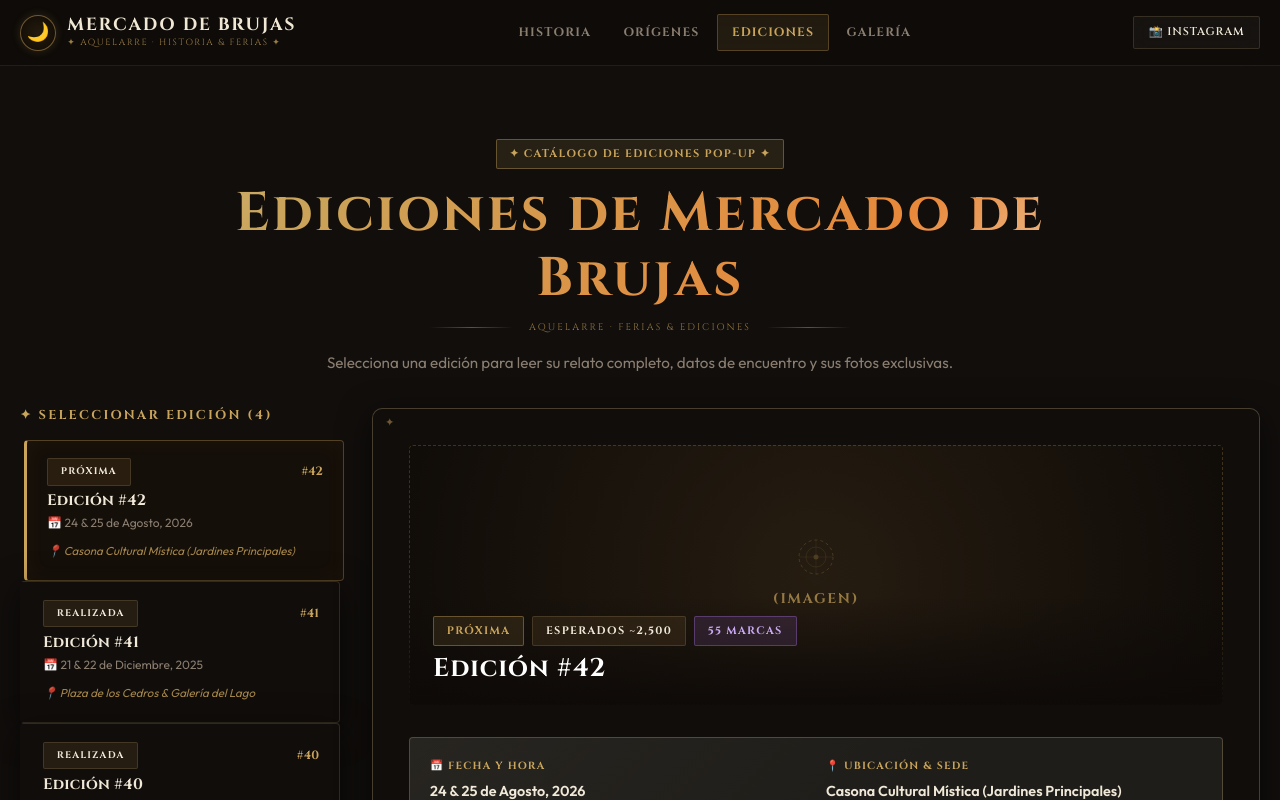
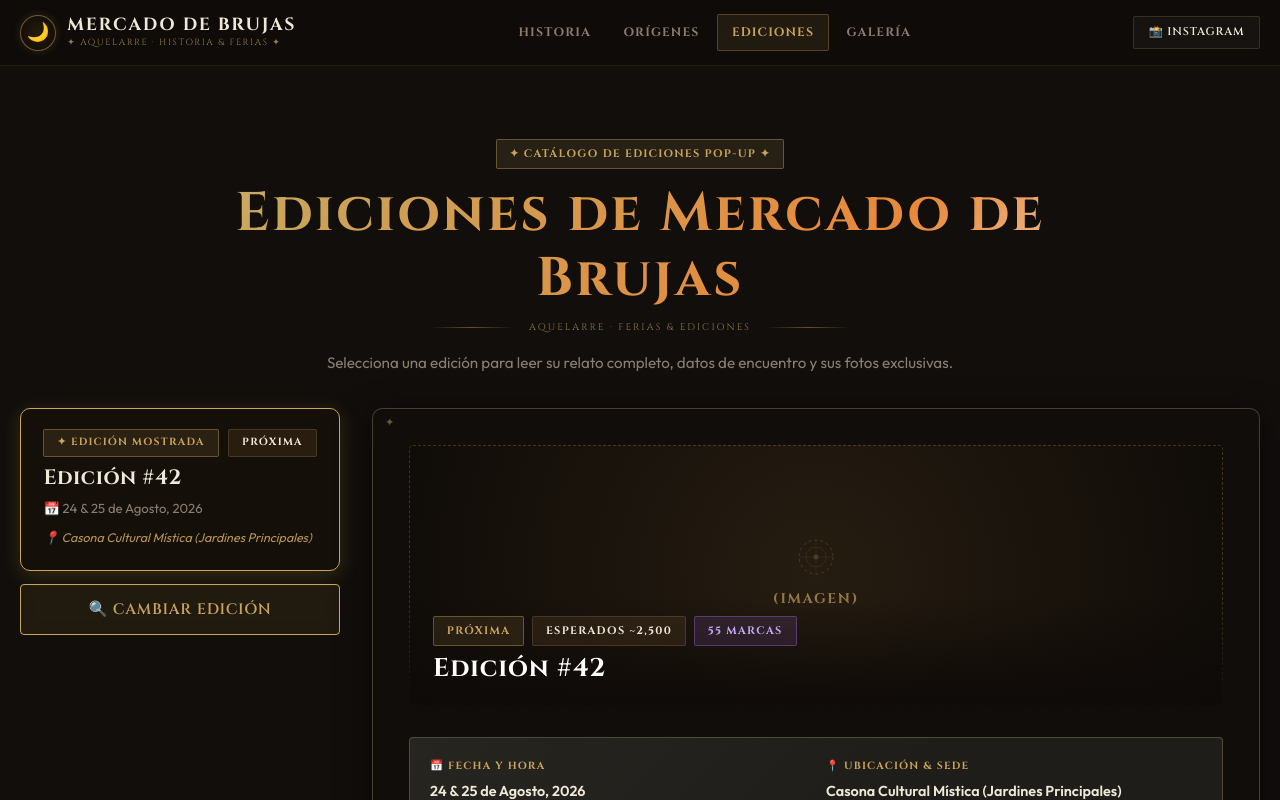
Before and after one commit to Ackyul/mercado-de-brujas, a Next.js app in the folder frontend/: page /ediciones in a window 1280 px wide. Shown: the top 800 px of the page. Built offline with nearby package versions, Linux system fonts and the light colour scheme.

Commit message:
Mercado de brujas

```diff
--- a/frontend/src/app/ediciones/page.tsx
+++ b/frontend/src/app/ediciones/page.tsx
@@ -1,6 +1,6 @@
 "use client";
 
-import React, { useState } from "react";
+import React, { useState, useEffect } from "react";
 import Header from "../components/Header";
 import ImagePlaceholder from "../components/ImagePlaceholder";
 import { EDITIONS_DATA, Edition, EditionPhoto } from "../data/editionsData";
@@ -8,6 +8,44 @@ import { EDITIONS_DATA, Edition, EditionPhoto } from "../data/editionsData";
 export default function EdicionesPage() {
   const [selectedEdition, setSelectedEdition] = useState<Edition>(EDITIONS_DATA[0]);
   const [lightboxPhoto, setLightboxPhoto] = useState<EditionPhoto | null>(null);
+  const [isModalOpen, setIsModalOpen] = useState<boolean>(false);
+  const [searchQuery, setSearchQuery] = useState<string>("");
+
+  // Sync state with URL search params on mount & window navigation
+  useEffect(() => {
+    if (typeof window !== "undefined") {
+      const params = new URLSearchParams(window.location.search);
+      const slugParam = params.get("slug");
+      if (slugParam) {
+        const ed = EDITIONS_DATA.find((item) => item.slug === slugParam);
+        if (ed) setSelectedEdition(ed);
+      }
+    }
+  }, []);
+
+  const handleSelectEdition = (ed: Edition) => {
+    setSelectedEdition(ed);
+    setIsModalOpen(false);
+    setSearchQuery("");
+    if (typeof window !== "undefined") {
+      const url = new URL(window.location.href);
+      url.searchParams.set("slug", ed.slug);
+      window.history.pushState({}, "", url.toString());
+    }
+  };
+
+  const filteredEditions = EDITIONS_DATA.filter((ed) => {
+    const q = searchQuery.toLowerCase().trim();
+    if (!q) return true;
+    return (
+      ed.title.toLowerCase().includes(q) ||
+      ed.date.toLowerCase().includes(q) ||
+      ed.location.toLowerCase().includes(q) ||
+      ed.city.toLowerCase().includes(q) ||
+      ed.status.toLowerCase().includes(q) ||
+      ed.number.toString().includes(q)
+    );
+  });
 
   return (
     <div
@@ -79,109 +117,72 @@ export default function EdicionesPage() {
           alignItems: "start",
         }}
       >
-        {/* Left: edition selector */}
-        <div className="ediciones-sidebar" style={{ display: "flex", flexDirection: "column", gap: "0.75rem" }}>
-          {/* Mobile dropdown selector */}
-          <div className="ediciones-mobile-dropdown-wrap">
-            <label
+        {/* Left / Top: Active edition display box & Cambiar edición button */}
+        <div className="ediciones-sidebar" style={{ display: "flex", flexDirection: "column", gap: "0.85rem" }}>
+          {/* Active Edition Display Card */}
+          <div
+            onClick={() => setIsModalOpen(true)}
+            className="glass-card-gold active-edition-card"
             style={{
-                fontFamily: "var(--font-serif)",
-                fontSize: "0.72rem",
-                letterSpacing: "0.15em",
-                textTransform: "uppercase",
-                color: "var(--accent-gold)",
-                display: "block",
-                marginBottom: "0.35rem",
-                fontWeight: 600,
+              padding: "1.25rem 1.4rem",
+              cursor: "pointer",
+              borderRadius: "var(--radius-md)",
+              border: "1px solid var(--accent-gold)",
+              boxShadow: "0 4px 20px rgba(212, 175, 55, 0.2)",
+              transition: "all 0.25s ease",
             }}
           >
-              ✦ Elige una Edición ({EDITIONS_DATA.length}):
-            </label>
-            <select
-              className="ediciones-mobile-select"
-              value={selectedEdition.id}
-              onChange={(e) => {
-                const ed = EDITIONS_DATA.find((item) => item.id === e.target.value);
-                if (ed) setSelectedEdition(ed);
-              }}
-            >
-              {EDITIONS_DATA.map((ed) => (
-                <option key={ed.id} value={ed.id} style={{ background: "#18120e", color: "#f0e6d2" }}>
-                  {ed.number > 0 ? `Edición #${ed.number}` : ed.title} · {ed.status}
-                </option>
-              ))}
-            </select>
+            <div style={{ display: "flex", justifyContent: "space-between", alignItems: "center", marginBottom: "0.5rem" }}>
+              <span className="badge badge-gold" style={{ fontSize: "0.65rem" }}>
+                ✦ Edición Mostrada
+              </span>
+              <span className="badge" style={{ fontSize: "0.65rem" }}>
+                {selectedEdition.status}
+              </span>
             </div>
 
             <h2
-            className="ediciones-sidebar-title"
               style={{
                 fontFamily: "var(--font-serif)",
-              fontSize: "0.8rem",
-              letterSpacing: "0.18em",
-              textTransform: "uppercase",
-              color: "var(--accent-gold)",
-              marginBottom: "0.25rem",
+                fontSize: "1.3rem",
+                color: "var(--text-main)",
+                letterSpacing: "0.03em",
+                marginBottom: "0.4rem",
               }}
             >
-            ✦ Seleccionar Edición ({EDITIONS_DATA.length})
+              {selectedEdition.title}
             </h2>
 
-          <div className="ediciones-selector-container">
-            {EDITIONS_DATA.map((ed) => {
-              const isSelected = selectedEdition.id === ed.id;
-              return (
-                <div
-                  key={ed.id}
-                  onClick={() => setSelectedEdition(ed)}
-                  className={`edition-selector-item ${isSelected ? "glass-card-gold active" : "glass-panel"}`}
+            <p style={{ fontSize: "0.82rem", color: "var(--text-muted)", marginBottom: "0.25rem" }}>
+              📅 {selectedEdition.date}
+            </p>
+
+            <span style={{ fontSize: "0.78rem", color: "var(--accent-gold)", fontStyle: "italic", opacity: 0.9 }}>
+              📍 {selectedEdition.location}
+            </span>
+          </div>
+
+          {/* Button: Cambiar Edición */}
+          <button
+            onClick={() => setIsModalOpen(true)}
+            className="btn-secondary btn-cambiar-edicion"
             style={{
-                    padding: "1.1rem 1.25rem",
+              width: "100%",
+              padding: "0.85rem 1.25rem",
+              display: "flex",
+              alignItems: "center",
+              justifyContent: "center",
+              gap: "0.5rem",
+              fontSize: "0.95rem",
+              fontWeight: 600,
+              fontFamily: "var(--font-serif)",
+              letterSpacing: "0.05em",
               cursor: "pointer",
               borderRadius: "var(--radius-sm)",
-                    borderLeft: `3px solid ${isSelected ? "var(--accent-gold)" : "transparent"}`,
-                    transition: "all 0.2s ease",
-                    transform: isSelected ? "translateX(4px)" : "none",
             }}
           >
-                  <div className="edition-selector-header" style={{ display: "flex", justifyContent: "space-between", alignItems: "center", marginBottom: "0.35rem" }}>
-                    <span className="badge" style={{ fontSize: "0.6rem" }}>{ed.status}</span>
-                    <span
-                      style={{
-                        fontFamily: "var(--font-serif)",
-                        fontSize: "0.75rem",
-                        color: "var(--accent-gold)",
-                        fontWeight: 700,
-                      }}
-                    >
-                      {ed.number > 0 ? `#${ed.number}` : "Especial"}
-                    </span>
-                  </div>
-                  <h3
-                    className="edition-selector-title"
-                    style={{
-                      fontFamily: "var(--font-serif)",
-                      fontSize: "0.95rem",
-                      letterSpacing: "0.02em",
-                      color: "var(--text-main)",
-                      marginBottom: "0.2rem",
-                    }}
-                  >
-                    {ed.title}
-                  </h3>
-                  <span className="mobile-pill-label" style={{ display: "none" }}>
-                    ● {ed.number > 0 ? `#${ed.number}` : ed.title} ({ed.status})
-                  </span>
-                  <p className="edition-selector-date" style={{ fontSize: "0.75rem", color: "var(--text-muted)", marginBottom: "0.2rem" }}>
-                    📅 {ed.date}
-                  </p>
-                  <span className="edition-selector-location" style={{ fontSize: "0.72rem", color: "var(--accent-gold)", fontStyle: "italic", opacity: 0.8 }}>
-                    📍 {ed.location}
-                  </span>
-                </div>
-              );
-            })}
-          </div>
+            🔍 Cambiar Edición
+          </button>
         </div>
 
         {/* Right: edition details */}
@@ -452,6 +453,187 @@ export default function EdicionesPage() {
         </div>
       )}
 
+      {/* Modal Overlay for Edition Selection with Live Search */}
+      {isModalOpen && (
+        <div
+          className="ediciones-modal-overlay"
+          style={{
+            position: "fixed",
+            inset: 0,
+            zIndex: 1100,
+            backgroundColor: "rgba(6, 4, 3, 0.92)",
+            backdropFilter: "blur(16px)",
+            display: "flex",
+            alignItems: "center",
+            justifyContent: "center",
+            padding: "1.25rem",
+          }}
+          onClick={() => setIsModalOpen(false)}
+        >
+          <div
+            className="ediciones-modal-content glass-panel ornate-frame"
+            style={{
+              maxWidth: "720px",
+              width: "100%",
+              maxHeight: "88vh",
+              display: "flex",
+              flexDirection: "column",
+              borderRadius: "var(--radius-md)",
+              position: "relative",
+              overflow: "hidden",
+              backgroundColor: "rgba(18, 12, 9, 0.98)",
+              border: "1px solid var(--border-gold)",
+              boxShadow: "0 10px 40px rgba(0, 0, 0, 0.8)",
+            }}
+            onClick={(e) => e.stopPropagation()}
+          >
+            {/* Modal Header */}
+            <div
+              style={{
+                padding: "1.25rem 1.5rem 1rem",
+                borderBottom: "1px solid var(--border-subtle)",
+                display: "flex",
+                justifyContent: "space-between",
+                alignItems: "center",
+              }}
+            >
+              <div>
+                <span className="badge badge-gold" style={{ fontSize: "0.62rem", marginBottom: "0.25rem" }}>
+                  ✦ Aquelarre Pop-Up ✦
+                </span>
+                <h2
+                  style={{
+                    fontFamily: "var(--font-serif)",
+                    fontSize: "1.35rem",
+                    color: "var(--text-main)",
+                    letterSpacing: "0.04em",
+                  }}
+                >
+                  Seleccionar Edición
+                </h2>
+              </div>
+              <button
+                onClick={() => setIsModalOpen(false)}
+                style={{
+                  background: "rgba(255,255,255,0.05)",
+                  border: "1px solid var(--border-subtle)",
+                  borderRadius: "50%",
+                  width: "36px",
+                  height: "36px",
+                  color: "var(--text-main)",
+                  fontSize: "1.1rem",
+                  cursor: "pointer",
+                  display: "flex",
+                  alignItems: "center",
+                  justifyContent: "center",
+                }}
+              >
+                ✕
+              </button>
+            </div>
+
+            {/* Search Bar */}
+            <div style={{ padding: "1rem 1.5rem 0.5rem" }}>
+              <input
+                type="text"
+                placeholder="🔍 Buscar por número, fecha, lugar o estado (ej: 41, Diciembre, Casona)..."
+                value={searchQuery}
+                onChange={(e) => setSearchQuery(e.target.value)}
+                className="ediciones-search-input"
+                style={{
+                  width: "100%",
+                  padding: "0.75rem 1rem",
+                  borderRadius: "var(--radius-sm)",
+                  border: "1px solid var(--border-gold)",
+                  background: "rgba(10, 6, 4, 0.9)",
+                  color: "var(--text-main)",
+                  fontSize: "0.9rem",
+                  outline: "none",
+                  boxSizing: "border-box",
+                  fontFamily: "var(--font-sans)",
+                }}
+              />
+            </div>
+
+            {/* Editions List / Table */}
+            <div
+              style={{
+                padding: "0.75rem 1.5rem 1.5rem",
+                overflowY: "auto",
+                flexGrow: 1,
+              }}
+            >
+              <div style={{ display: "flex", flexDirection: "column", gap: "0.75rem" }}>
+                {filteredEditions.length > 0 ? (
+                  filteredEditions.map((ed) => {
+                    const isSelected = selectedEdition.id === ed.id;
+                    return (
+                      <div
+                        key={ed.id}
+                        onClick={() => handleSelectEdition(ed)}
+                        className={`modal-edition-item ${isSelected ? "glass-card-gold" : "glass-panel"}`}
+                        style={{
+                          padding: "1rem 1.25rem",
+                          borderRadius: "var(--radius-sm)",
+                          cursor: "pointer",
+                          display: "flex",
+                          justifyContent: "space-between",
+                          alignItems: "center",
+                          borderLeft: `4px solid ${isSelected ? "var(--accent-gold)" : "transparent"}`,
+                          transition: "all 0.2s ease",
+                        }}
+                      >
+                        <div style={{ flexGrow: 1, paddingRight: "1rem" }}>
+                          <div style={{ display: "flex", alignItems: "center", gap: "0.5rem", marginBottom: "0.25rem" }}>
+                            <span className="badge badge-gold" style={{ fontSize: "0.6rem" }}>
+                              {ed.number > 0 ? `#${ed.number}` : "Especial"}
+                            </span>
+                            <span className="badge" style={{ fontSize: "0.6rem" }}>
+                              {ed.status}
+                            </span>
+                          </div>
+                          <h3
+                            style={{
+                              fontFamily: "var(--font-serif)",
+                              fontSize: "1.05rem",
+                              color: isSelected ? "var(--accent-gold)" : "var(--text-main)",
+                              margin: "0.2rem 0",
+                            }}
+                          >
+                            {ed.title}
+                          </h3>
+                          <p style={{ fontSize: "0.78rem", color: "var(--text-muted)", margin: 0 }}>
+                            📅 {ed.date} · 📍 {ed.location}
+                          </p>
+                        </div>
+
+                        <div>
+                          <span
+                            className={isSelected ? "btn-primary" : "btn-secondary"}
+                            style={{
+                              fontSize: "0.75rem",
+                              padding: "0.4rem 0.85rem",
+                              whiteSpace: "nowrap",
+                            }}
+                          >
+                            {isSelected ? "Activa ✦" : "Ver Edición →"}
+                          </span>
+                        </div>
+                      </div>
+                    );
+                  })
+                ) : (
+                  <div style={{ textAlign: "center", padding: "2.5rem 1rem", color: "var(--text-muted)" }}>
+                    <p style={{ fontSize: "1.1rem", marginBottom: "0.5rem" }}>🔮 No se encontraron ediciones</p>
+                    <p style={{ fontSize: "0.85rem" }}>Intenta buscar con otro término de búsqueda.</p>
+                  </div>
+                )}
+              </div>
+            </div>
+          </div>
+        </div>
+      )}
+
       {/* Footer */}
       <footer className="footer-bar" style={{ marginTop: "auto" }}>
         <p
--- a/frontend/src/app/globals.css
+++ b/frontend/src/app/globals.css
@@ -388,6 +388,42 @@ p, span, a, li, button, input, label {
 /* Prevent horizontal overflow on all screens */
 html, body { overflow-x: hidden; }
 
+/* Active Edition card hover & modal styles */
+.active-edition-card {
+  transition: transform 0.2s ease, box-shadow 0.2s ease, border-color 0.2s ease;
+}
+.active-edition-card:hover {
+  transform: translateY(-2px);
+  border-color: var(--accent-gold) !important;
+  box-shadow: 0 8px 28px rgba(212, 175, 55, 0.3) !important;
+}
+
+.btn-cambiar-edicion {
+  border: 1px solid var(--accent-gold) !important;
+  color: var(--accent-gold) !important;
+  background: rgba(212, 175, 55, 0.08) !important;
+  transition: all 0.2s ease !important;
+}
+.btn-cambiar-edicion:hover {
+  background: var(--accent-gold) !important;
+  color: #120c09 !important;
+  box-shadow: 0 4px 18px rgba(212, 175, 55, 0.4) !important;
+}
+
+.modal-edition-item {
+  transition: all 0.2s ease;
+}
+.modal-edition-item:hover {
+  border-left-color: var(--accent-gold) !important;
+  background: rgba(212, 175, 55, 0.14) !important;
+  transform: translateX(3px);
+}
+
+.ediciones-search-input:focus {
+  border-color: var(--accent-gold) !important;
+  box-shadow: 0 0 12px rgba(212, 175, 55, 0.3) !important;
+}
+
 /* Default desktop helper rules for ediciones mobile selector */
 .ediciones-mobile-dropdown-wrap {
   display: none;
```
Lines whose indentation alone changed are shown as unchanged.
